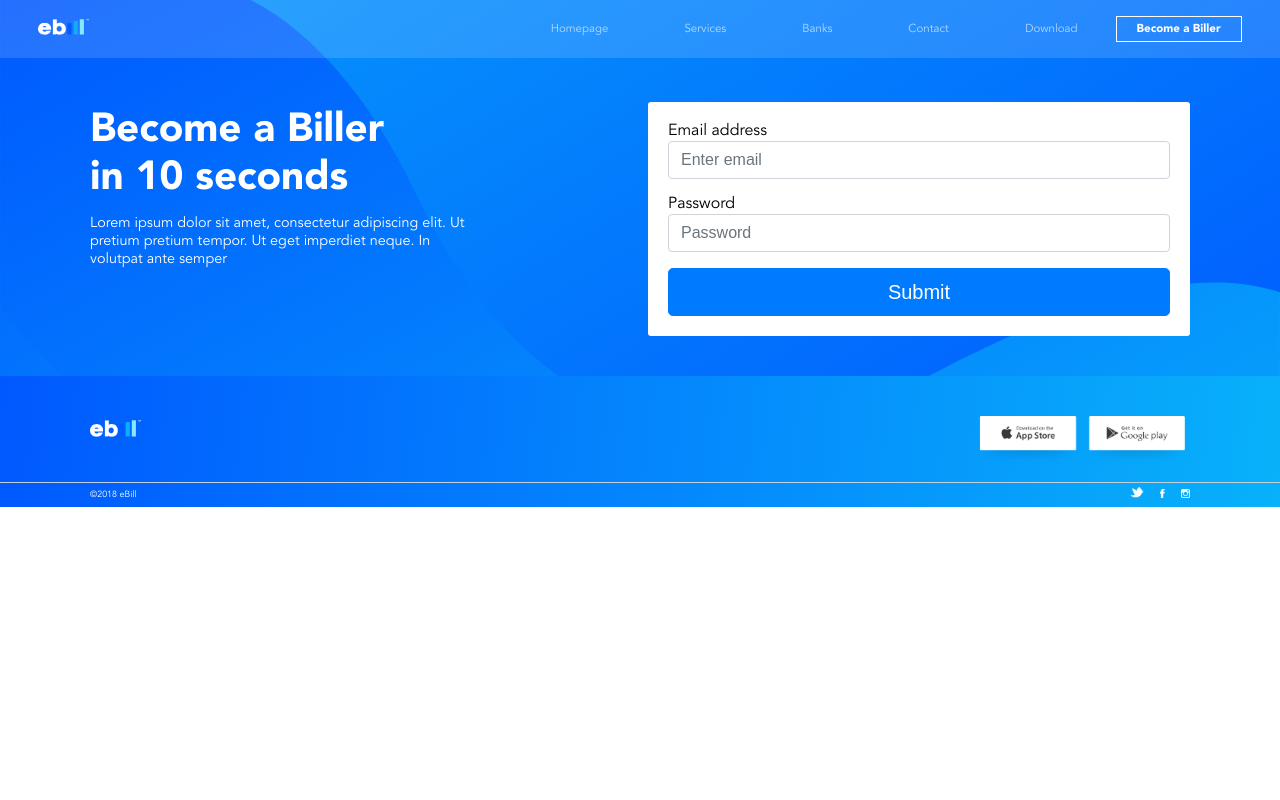
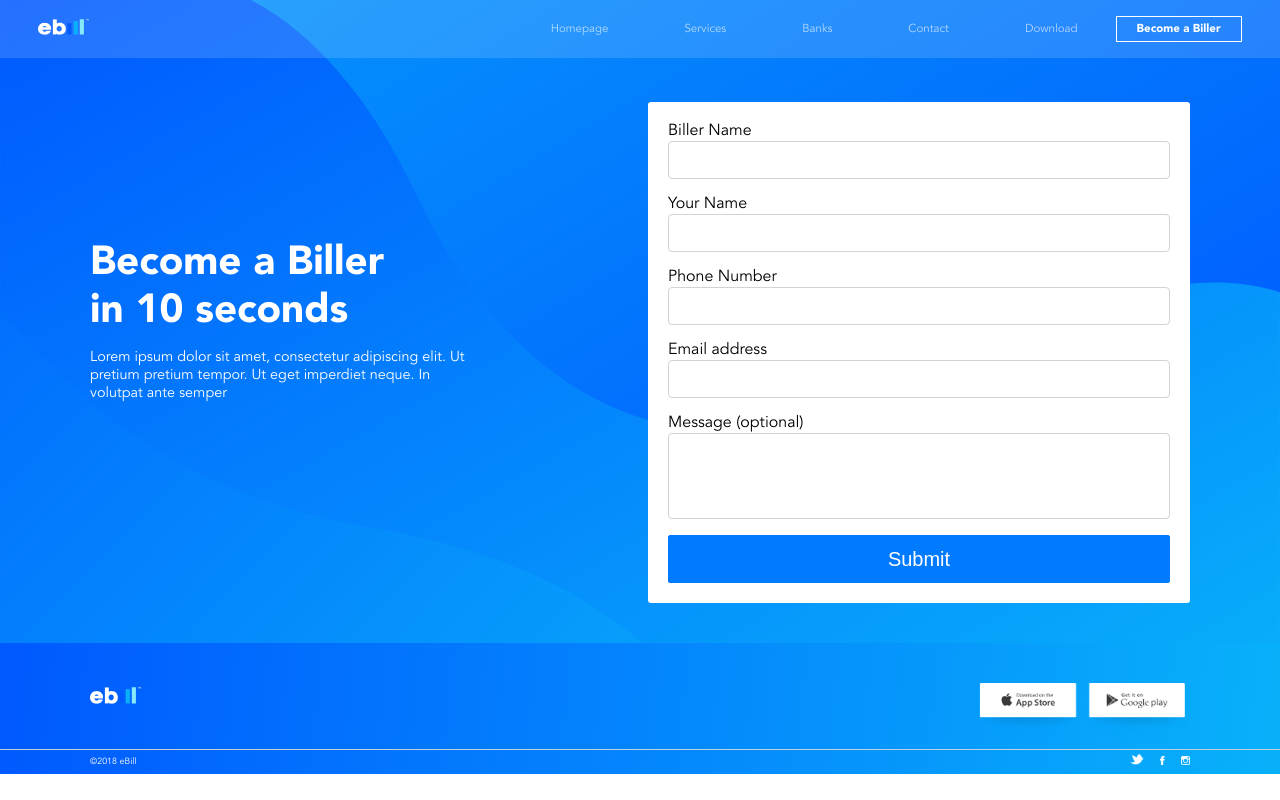
Before and after one commit to link2pk/ebill, a website: page biller.html in a window 1280 px wide. Drawn offline with Linux system fonts and the light colour scheme.

Commit message:
form fields

```diff
--- a/assets/scss/_custom.scss
+++ b/assets/scss/_custom.scss
@@ -192,6 +192,9 @@ body {
     }
 }
 
+textarea{
+    resize: none;
+}
 
 //media queries
 @media (min-width: 576px) {
--- a/assets/scss/_variables.scss
+++ b/assets/scss/_variables.scss
@@ -2,3 +2,4 @@
 
 $nav-breakpoint: 768px;
 $nav-breakpoint-max: 768px - 1px;
+$btn-border-radius-lg: 2px;
--- a/biller.html
+++ b/biller.html
@@ -51,14 +51,30 @@
                 <div class="img-div form-div">
                     <form class="biller-form ">
                         <div class="form-group">
-                          <label for="exampleInputEmail1">Email address</label>
-                          <input type="email" class="form-control" id="exampleInputEmail1" aria-describedby="emailHelp" placeholder="Enter email">
-                          <small id="emailHelp" class="form-text text-muted d-none">We'll never share your email with anyone else.</small>
+                            <label for="">Biller Name</label>
+                            <input type="text" name="" id="" class="form-control">
                         </div>
                         <div class="form-group">
-                          <label for="exampleInputPassword1">Password</label>
-                          <input type="password" class="form-control" id="exampleInputPassword1" placeholder="Password">
+                            <label for="">Your Name</label>
+                            <input type="text" name="" id="" class="form-control">
                         </div>
+                        <div class="form-group">
+                            <label for="">Phone Number</label>
+                            <input type="text" name="" id="" class="form-control">
+                        </div>
+                        <div class="form-group">
+                            <label for="exampleInputEmail1">Email address</label>
+                            <input type="email" class="form-control" id="exampleInputEmail1" aria-describedby="emailHelp"
+                                placeholder="">
+                            <small id="emailHelp" class="form-text text-muted d-none">We'll never share your email with
+                                anyone else.</small>
+                        </div>
+                        <div class="form-group">
+                            <label for="exampleInputEmail1">Message (optional)</label>
+                            <textarea class="form-control" rows="3"></textarea>
+                        </div>
+
+
 
                         <button type="submit" class="btn btn-primary btn-lg btn-block">Submit</button>
                     </form>
```
Also changed, not shown: assets/css/app.css. Lines whose indentation alone changed are shown as unchanged.
